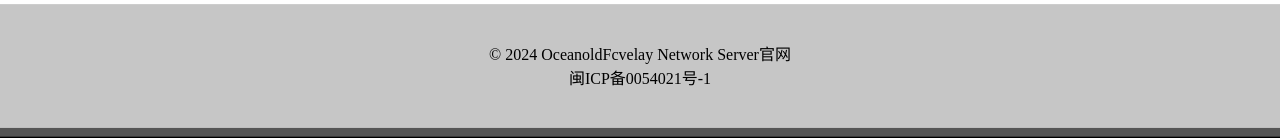
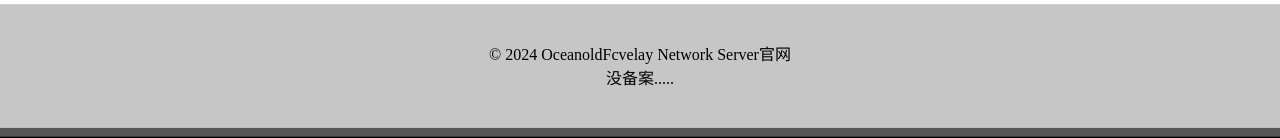
Before and after one commit to autumnwindent/autumnwindent.github.io, a plain HTML site: page index.html in a window 1280 px wide. Shown: the part 4483-4621 px from the top of the page. Drawn offline with Linux system fonts and the light colour scheme.

Commit message:
index.html

```diff
--- a/index.html
+++ b/index.html
@@ -116,7 +116,7 @@
         <!-- 页脚 -->
         <div class="footer">
             <p>&copy; 2024 <a href="javascript:;">OceanoldFcvelay Network Server官网</a></p>
-            <p><a href="javascript:;">闽ICP备0054021号-1</a></p>
+            <p><a href="javascript:;">没备案.....</a></p>
         </div>
     </div>
 
```
